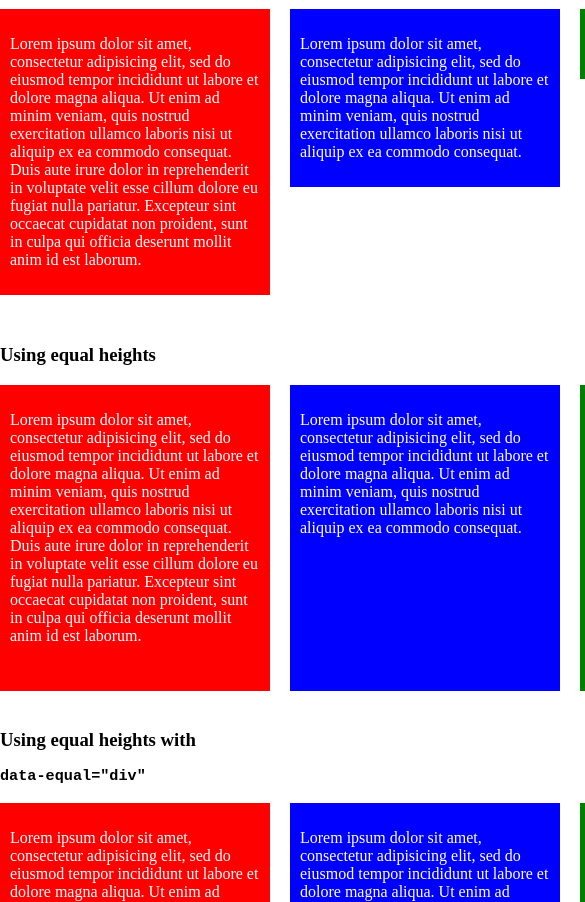
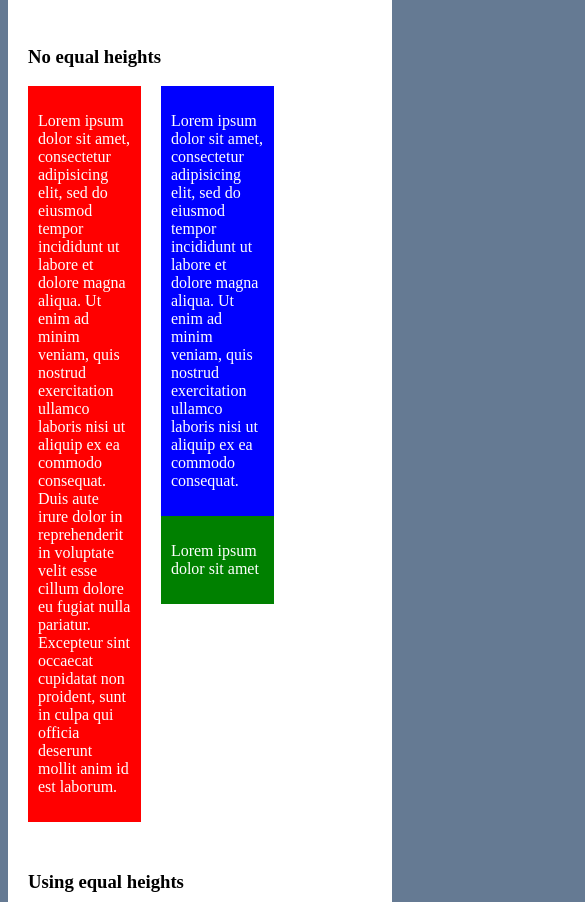
Before and after one commit to mattbanks/jQuery.equalHeights, a website: page example/example.html in a window 390 px wide. Shown: the part 187-1089 px from the top of the page, 585 px wide, since content can reach past the window. Drawn offline with Linux system fonts and the light colour scheme.

Commit message:
fix responsive equalheight

```diff
--- a/example/example.html
+++ b/example/example.html
@@ -4,8 +4,9 @@
 	<meta charset="utf-8">
 	<title>jQuery Simple Equal Heights Example</title>
 	<style>
-		body { width: 960px; margin: 20px auto; }
-		.column1, .column2, .column3 { width: 250px; padding: 10px; margin: 0 20px 0 0; height: auto; float: left; color: #fff; }
+		body { background: #657a93; }
+        .main { width: 92%; max-width: 1200px; padding: 20px; margin: 20px auto; background: #fff; }
+		.column1, .column2, .column3 { width: 27%; padding: 10px; margin: 0 20px 0 0; height: auto; float: left; color: #fff; }
 		.column1 { background: red; }
 		.column2 { background: blue; }
 		.column3 { background: green; }
@@ -16,7 +17,7 @@
 	</style>
 </head>
 <body>
-
+    <div class="main">
         <h1>jQuery Simple Equal Heights</h1>
         <h2>by Matt Banks (<a href="http://twitter.com/mattbanks">@mattbanks</a>)</h2>
 
@@ -53,17 +54,20 @@
             </div>
             <div class="column2">
                 <p>Lorem ipsum dolor sit amet, consectetur adipisicing elit, sed do eiusmod tempor incididunt ut labore et dolore magna aliqua. Ut enim ad minim veniam, quis nostrud exercitation ullamco laboris nisi ut aliquip ex ea commodo consequat.</p>
+                <p>Lorem ipsum dolor sit amet, consectetur adipisicing elit, sed do eiusmod tempor incididunt ut labore et dolore magna aliqua. Ut enim ad minim veniam, quis nostrud exercitation ullamco laboris nisi ut aliquip ex ea commodo consequat.</p>
             </div>
             <div class="column3">
                 <p>Lorem ipsum dolor sit amet</p>
             </div>
         </div>
-
+    </div>
     <script src="jquery-1.7.2.min.js"></script>
     <script src="../jquery.equalheights.js"></script>
     <script>
         $('#equalheight div').equalHeights();
+        $( window ).resize(function() {
+			$('#equalheight div').equalHeights();
+		});
     </script>
-
 </body>
 </html>
--- a/jquery.equalheights.js
+++ b/jquery.equalheights.js
@@ -15,6 +15,7 @@
             $this = $(this);
 
         $this.each( function() {
+            $this.css('height', 'auto');
             var height = $(this).innerHeight();
 
             if ( height > maxHeight ) { maxHeight = height; }
@@ -23,11 +24,18 @@
         return $this.css('height', maxHeight);
     };
 
-    // auto-initialize plugin
-    $('[data-equal]').each(function(){
-        var $this = $(this),
-            target = $this.data('equal');
-        $this.find(target).equalHeights();
+    function equalByDataAttr() {
+        // auto-initialize plugin
+        $('[data-equal]').each(function(){
+            var $this = $(this),
+                target = $this.data('equal');
+            $this.find(target).equalHeights();
+        });
+    }
+    equalByDataAttr();
+
+    $( window ).resize(function() {
+        equalByDataAttr();
     });
 
 })(jQuery);
```
Also changed, not shown: jquery.equalheights.min.js (deleted). Lines whose indentation alone changed are shown as unchanged.
